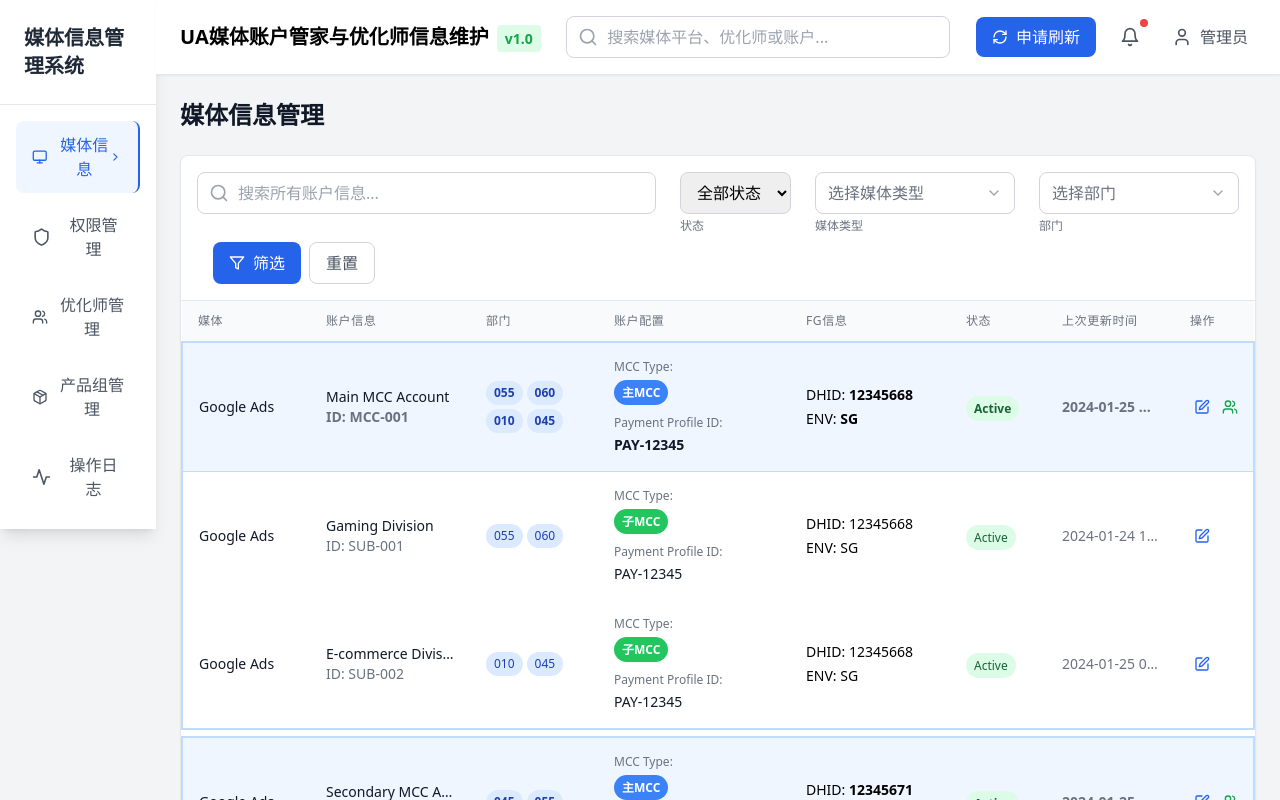
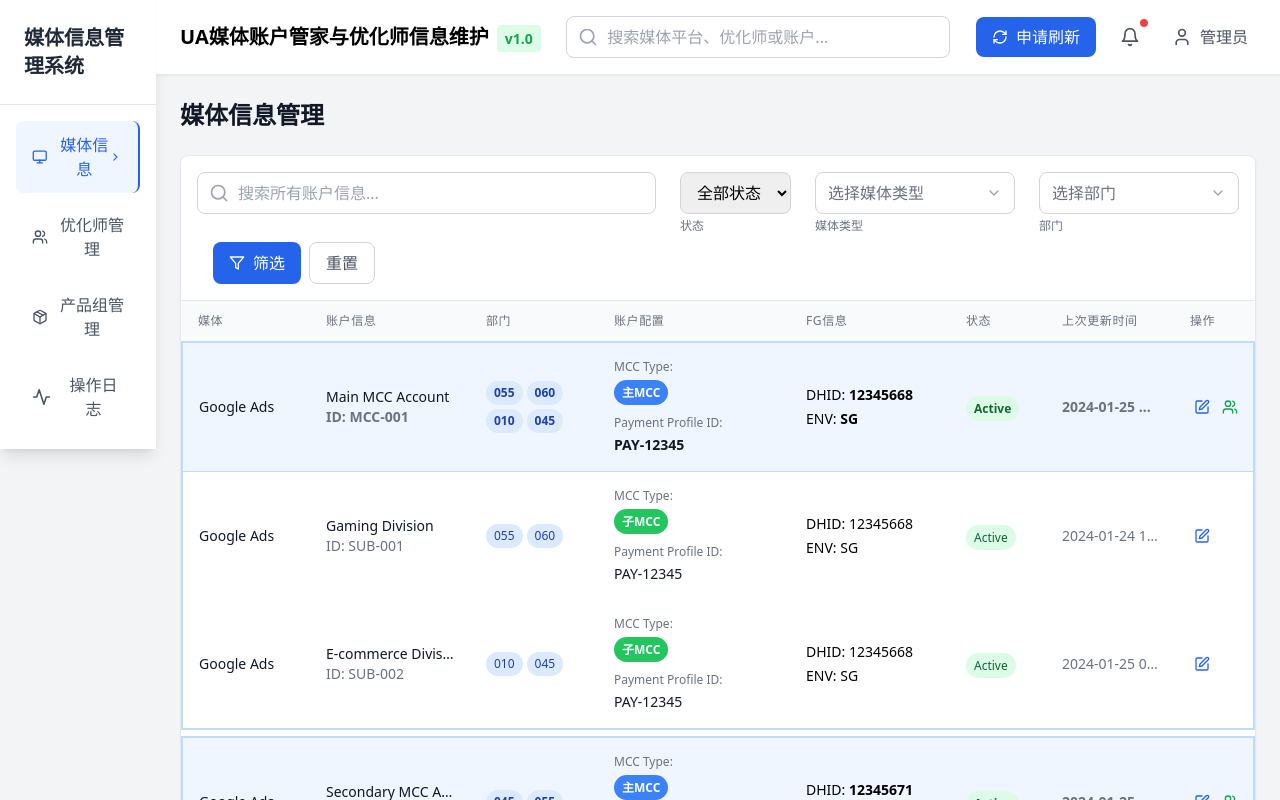
Before and after one commit to Vanakinnnnn/ua-media-crm, a React (Vite) app: page / in a window 1280 px wide. Shown: the top 800 px of the page. Built offline with nearby package versions, Linux system fonts and the light colour scheme.

Commit message:
feat: 隐藏权限管理模块
- 在侧边栏导航中注释掉权限管理菜单项
- 在App.tsx中注释掉权限管理模块的导入和路由
- 保留权限管理相关代码，但不在界面上展示
- 本期项目暂不开发权限管理功能

```diff
--- a/src/App.tsx
+++ b/src/App.tsx
@@ -4,7 +4,8 @@ import { Header } from './components/Layout/Header';
 import { MediaModule } from './components/Media/MediaModule';
 import { OptimizerModule } from './components/Optimizer/OptimizerModule';
 import { OperationLogs } from './components/Common/OperationLogs';
-import PermissionModule from './components/Permissions/PermissionModule';
+// 权限管理模块暂时隐藏，本期项目不开发
+// import PermissionModule from './components/Permissions/PermissionModule';
 import { ProductGroupModule } from './components/ProductGroup/ProductGroupModule';
 
 function App() {
@@ -27,8 +28,9 @@ function App() {
     switch (activeModule) {
       case 'media':
         return <MediaModule />;
-      case 'permissions':
-        return <PermissionModule />;
+      // 权限管理模块暂时隐藏，本期项目不开发
+      // case 'permissions':
+      //   return <PermissionModule />;
       case 'optimizer':
         return <OptimizerModule />;
       case 'productGroup':
--- a/src/components/Layout/Sidebar.tsx
+++ b/src/components/Layout/Sidebar.tsx
@@ -23,12 +23,13 @@ const menuItems = [
     icon: Monitor,
     path: '/media'
   },
-  {
-    id: 'permissions',
-    label: '权限管理',
-    icon: Shield,
-    path: '/permissions'
-  },
+  // 权限管理模块暂时隐藏，本期项目不开发
+  // {
+  //   id: 'permissions',
+  //   label: '权限管理',
+  //   icon: Shield,
+  //   path: '/permissions'
+  // },
   {
     id: 'optimizer',
     label: '优化师管理',
```
